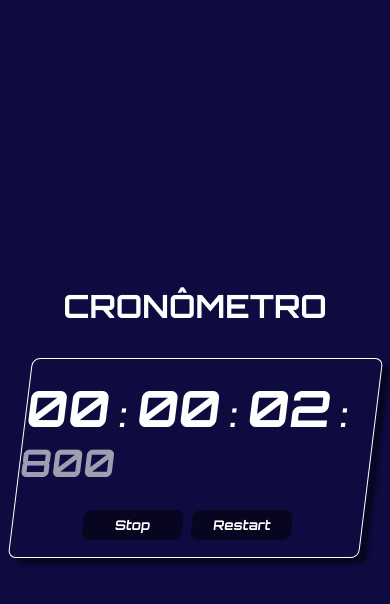
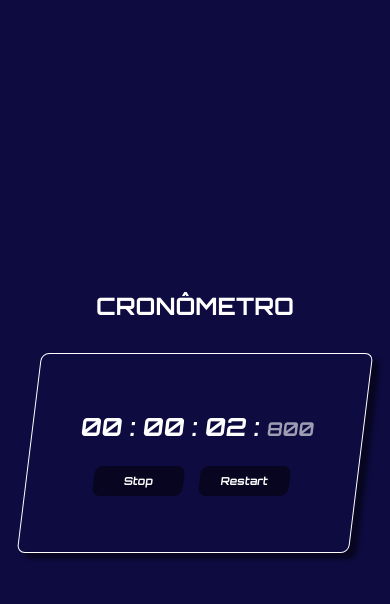
Before and after one commit to GK-Ferreira/Cron-metro, a plain HTML site: page index.html in a window 390 px wide. Both pictures are taken after a click on the button "Start". Drawn offline with Linux system fonts and the light colour scheme.

Commit message:
responsive_design

```diff
--- a/script.js
+++ b/script.js
@@ -16,6 +16,17 @@ let milliseconds = 0;
 let isStop = false;
 
 startbtn.addEventListener("click", () => {
+  clearInterval(interval);
+  let hours = 0;
+  let minutes = 0;
+  let seconds = 0;
+  let milliseconds = 0;
+
+  hours1.textContent = "00";
+  minutes1.textContent = "00";
+  seconds1.textContent = "00";
+  milliseconds1.textContent = "000";
+
   restartbtn.style.display = "block";
   interval = setInterval(() => {
     if (!isStop) {
--- a/style.css
+++ b/style.css
@@ -68,6 +68,23 @@
 
 @media (max-width: 600px) {
   .box {
-    width: 90%;
+    width: 85%;
+  }
+  .box span {
+    font-size: 25px;
+  }
+  #milliseconds {
+    font-size: 19px;
+  }
+  .buttons{
+    gap: 1rem;
+  }
+  .buttons button{
+    font-size: 11px;
+    width: 90px;
+    height: 30px;
+  }
+  .container h1{
+    font-size: 24px;
   }
 }
```
